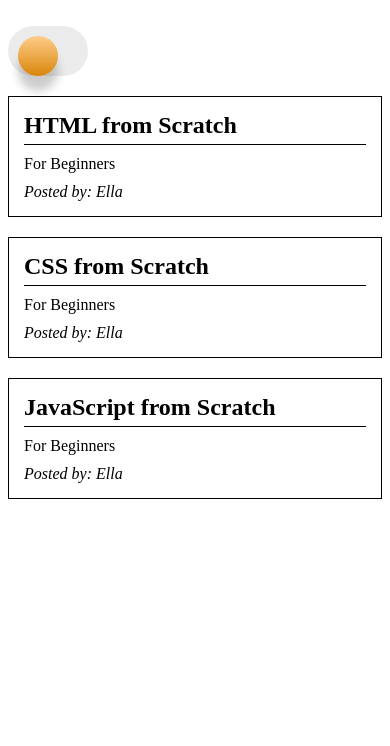
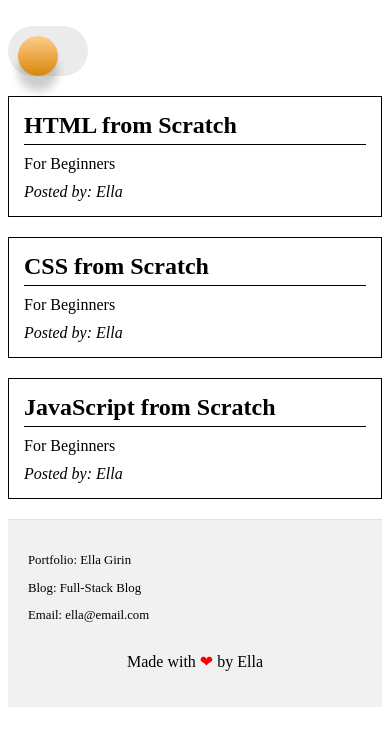
Before and after one commit to ellafsd/personal-blog, a plain HTML site: page blog.html in a window 390 px wide. Shown: the top 746 px of the page. Drawn offline with Linux system fonts and the light colour scheme.

Commit message:
Added blog.html and form.css

```diff
--- a/assets/css/form.css
+++ b/assets/css/form.css
@@ -54,23 +54,49 @@ input:checked + label + .background{
 
 
 .post {
-    border: 1px solid #000; /* Add a border around each post */
-    margin-bottom: 20px; /* Add some space between posts */
+    border: 1px solid #000;  /* Add a border around each post */
+    margin-bottom: 20px;    /* Add some space between posts */
     margin-top: 20px;
-    padding: 15px; /* Add some space inside the border */
+    padding: 15px;  /* Add some space inside the border */
 }
 
 .post-title {
-    margin: 0 0 10px; /* Remove default margin and add space below the title */
-    padding-bottom: 5px; /* Add a little padding below the title */
-    border-bottom: 1px solid #000; /* Add a line below the title */
+    margin: 0 0 10px;   /* Remove default margin and add space below the title */
+    padding-bottom: 5px;    /* Add a little padding below the title */
+    border-bottom: 1px solid #000;  /* Add a line below the title */
 }
 
 .post-content {
-    margin: 0 0 10px; /* Remove default margin and add space below the content */
+    margin: 0 0 10px;   /* Remove default margin and add space below the content */
 }
 
 .post-author {
-    margin: 0; /* Remove default margin */
-    font-style: italic; /* Style for the author's name */
+    margin: 0;
+    font-style: italic;
 }
+
+
+footer {
+    display: flex;  /* Enables flexbox */
+    flex-direction: column; /* Stack children vertically */
+    background-color: #f1f1f1;
+    padding: 20px;    /* Padding on top and bottom */
+    border-top: 1px solid #e1e1e1;  /* Border at the top of the footer */
+}
+
+.footer-left p {
+    margin: 5px 0; /* Margin above and below each paragraph */
+}
+
+.footer-heart {
+    text-align: center;
+}
+.heart {
+    color: red; /* This will make only the heart red */
+}
+
+@media (max-width: 600px) {
+    .footer-content {
+        font-size: 0.8em; /* Smaller font size on small screens */
+    }
+}
--- a/blog.html
+++ b/blog.html
@@ -28,6 +28,18 @@
         <p class="post-content">For Beginners</p>
         <p class="post-author">Posted by: Ella</p>
     </div>
+
+    <footer>
+        <div class="footer-content">
+          <div class="footer-left"></div>
+              <p>Portfolio: Ella Girin</p>
+              <p>Blog: Full-Stack Blog</p>
+              <p>Email: ella@email.com</p>
+          </div>
+          <div class="footer-center"></div>
+          <p class="footer-heart">Made with <span class="heart">❤</span> by Ella</p>
+    </footer>
+
     <script src="assets/js/form.js"></script>
 </body>
 </html>
```
Also changed, not shown: assets/images/blog.html.png, assets/images/index.html-After Clicking Toogle.png (renamed from assets/images/blog.html-After Clicking Toogle.png), assets/images/index.html.png (added).
